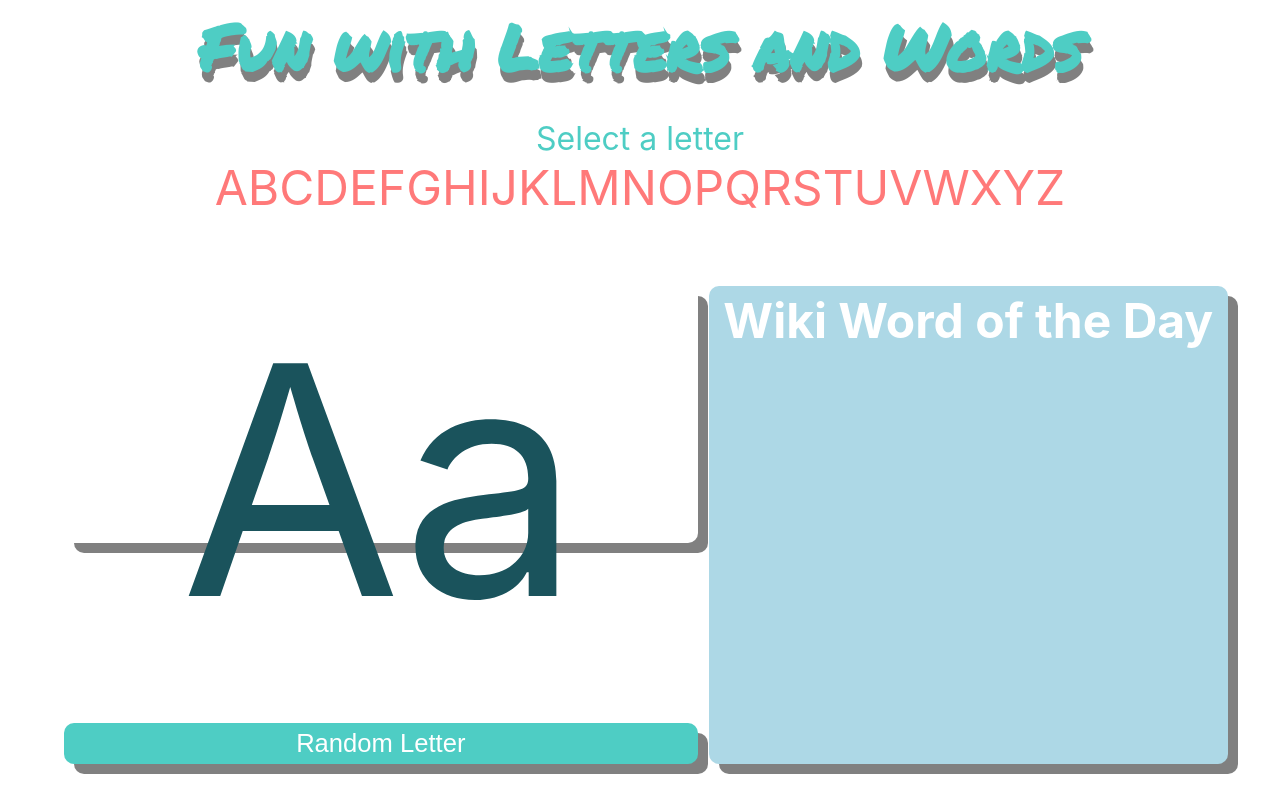
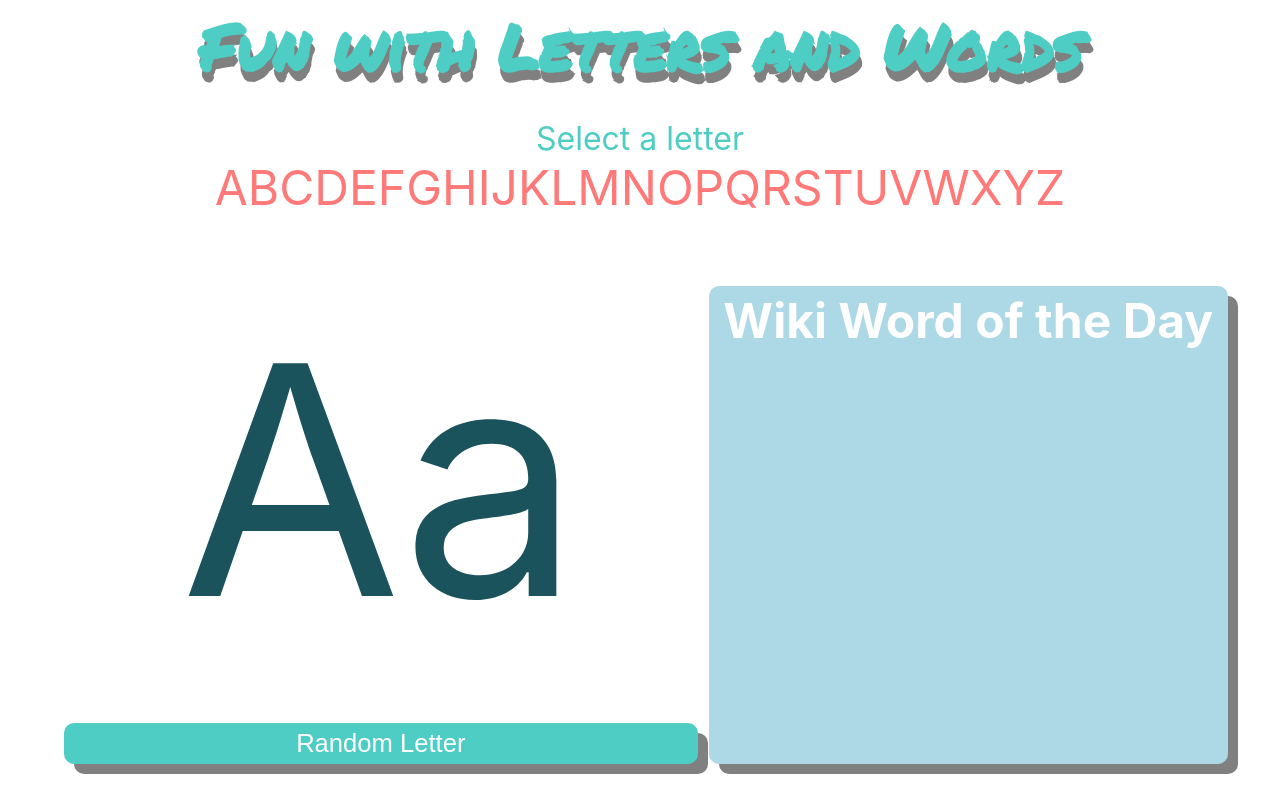
Before and after one commit to phongnguyen39/Education_React_App, a React (Create React App) app: page / in a window 1280 px wide. Built offline with nearby package versions, Linux system fonts and the light colour scheme.

Commit message:
re-ran npm build after removing background to lg-letter component

```diff
--- a/src/LetterGenerator/Letter.css
+++ b/src/LetterGenerator/Letter.css
@@ -7,7 +7,7 @@
     font-weight: normal;
     margin: 0;
     color: #1A535C;
-    box-shadow: 10px 10px gray;
+    /* box-shadow: 10px 10px gray; */
     /* background: #FFE66D; */
     height: 100%;
 }
```
